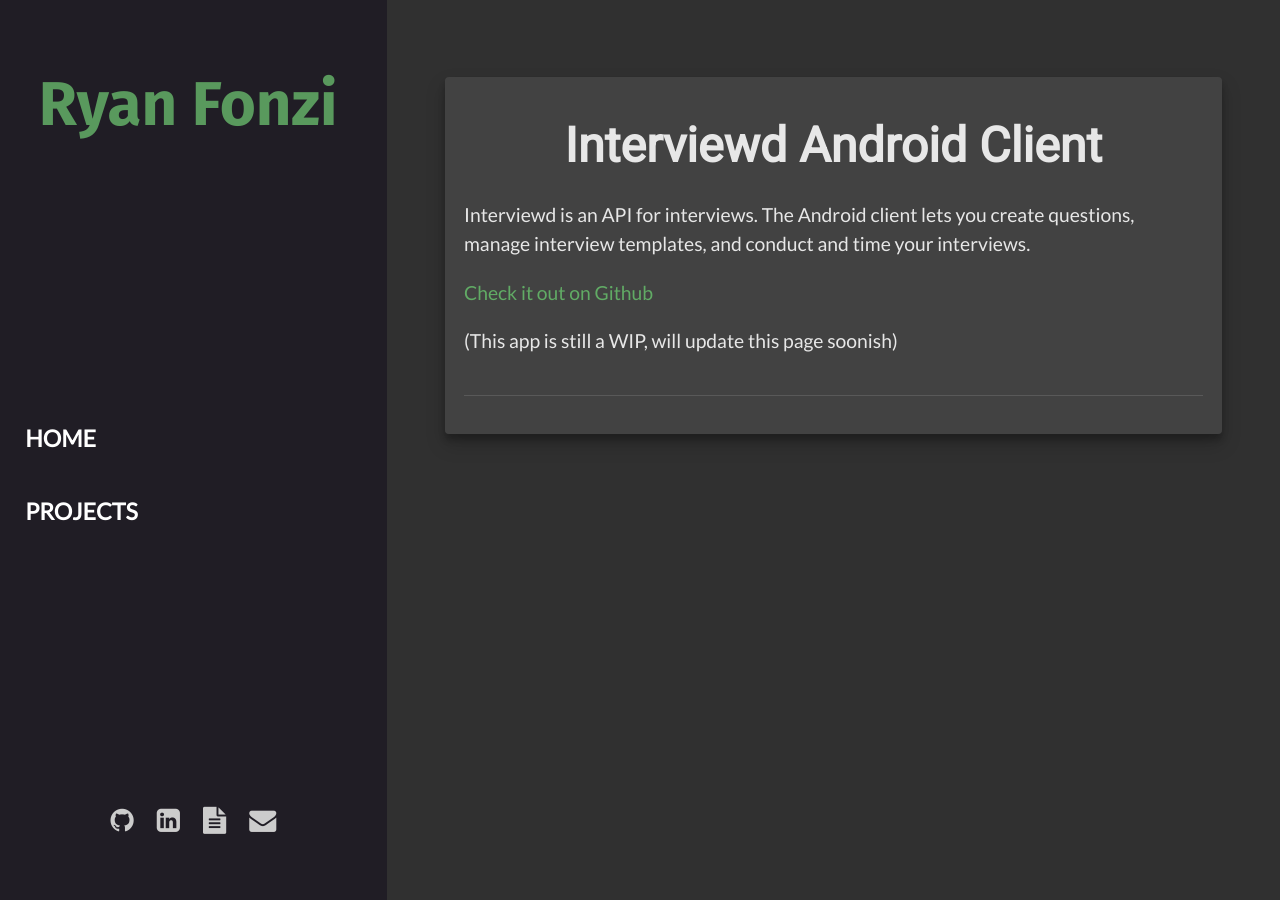
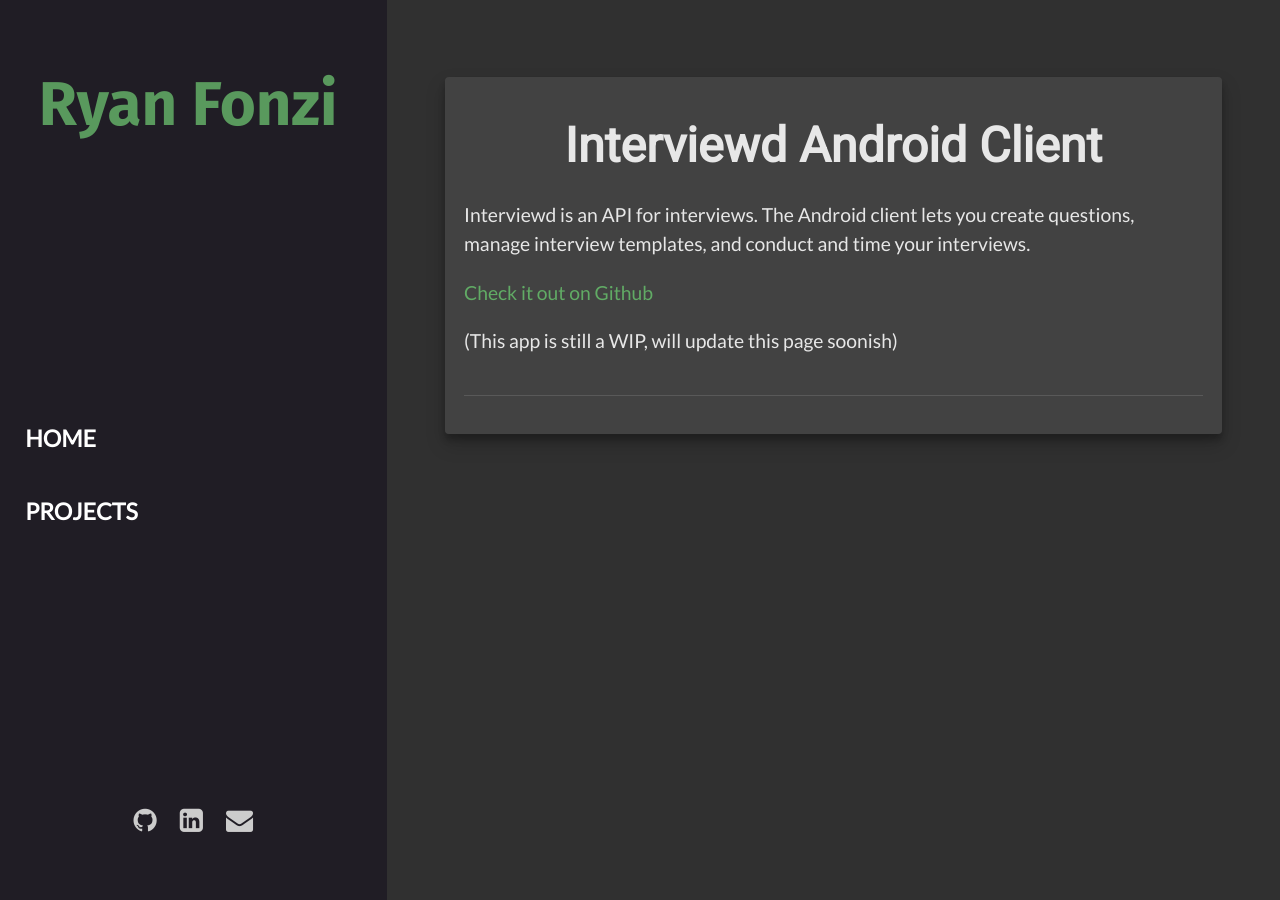
Before and after one commit to RFonzi/rfonzi.github.io, a Jekyll site: the page built from _posts/2017-10-10-interviewd-android.markdown, in a window 1280 px wide. Built offline with Jekyll 4.4.1, drawn with Linux system fonts in a browser that asks for light colours; some web fonts are replaced.

Commit message:
Temporarily hide resume

```diff
--- a/_includes/sidebar.html
+++ b/_includes/sidebar.html
@@ -13,7 +13,6 @@
     <div class="sidebar-social">
       <li class="social-items" title="Github"><a href="https://github.com/{{site.github}}" class="social-links"><i class="social-icons fa fa-github" aria-hidden="true"></i></a></li>
       <li class="social-items" title="Linkedin"><a href="https://www.linkedin.com/in/{{site.linkedin}}" class="social-links"><i class="social-icons fa fa-linkedin-square" aria-hidden="true"></i></a></li>
-      <li class="social-items" title="Resume"><a href="https://docs.google.com/document/d/1yStAosUoSLexe-Tptv7reo6cpCwhiMRyAtgZCLqyOHI/export?format=pdf" class="social-links"><i class="social-icons fa fa-file-text" aria-hidden="true"></i></a></li>
       <li class="social-items" title="Email"><a href="mailto:{{site.email}}" class="social-links"><i class="social-icons fa fa-envelope" aria-hidden="true"></i></a></li>
     </div>
 
```
